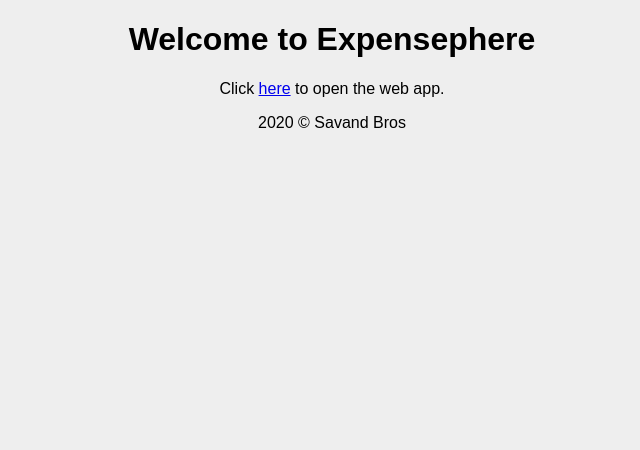
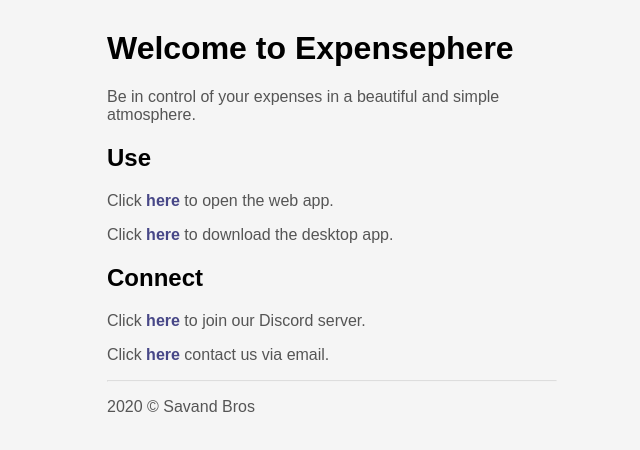
Before and after one commit to AmirSavand/expensephere-home, a plain HTML site: page src/index.html in a window 1280 px wide. Shown: the whole page, without its empty margins (308-948 px from the left). Drawn offline with Linux system fonts and the light colour scheme.

Commit message:
Add desktop, contact and discord links

```diff
--- a/src/index.html
+++ b/src/index.html
@@ -8,14 +8,33 @@
   <style>
     body {
       font-family: sans-serif;
-      text-align: center;
-      background: #eee;
+      background: whitesmoke;
+      max-width: 450px;
+      margin: 30px auto;
+    }
+    p {
+      color: #555;
+    }
+    hr {
+      opacity: 0.25;
+    }
+    a {
+      text-decoration: none;
+      color: #474787;
+      font-weight: bold;
     }
   </style>
 </head>
 <body>
 <h1>Welcome to Expensephere</h1>
+<p>Be in control of your expenses in a beautiful and simple atmosphere.</p>
+<h2>Use</h2>
 <p>Click <a href="https://web.expensephere.savandbros.com">here</a> to open the web app.</p>
+<p>Click <a href="asset/Expensephere Setup 0.0.1.exe">here</a> to download the desktop app.</p>
+<h2>Connect</h2>
+<p>Click <a href="https://discord.gg/TXw63Ys">here</a> to join our Discord server.</p>
+<p>Click <a href="mailto:expensephere@savandbros.com">here</a> contact us via email.</p>
+<hr>
 <p>2020 &copy; Savand Bros</p>
 </body>
 </html>
```
